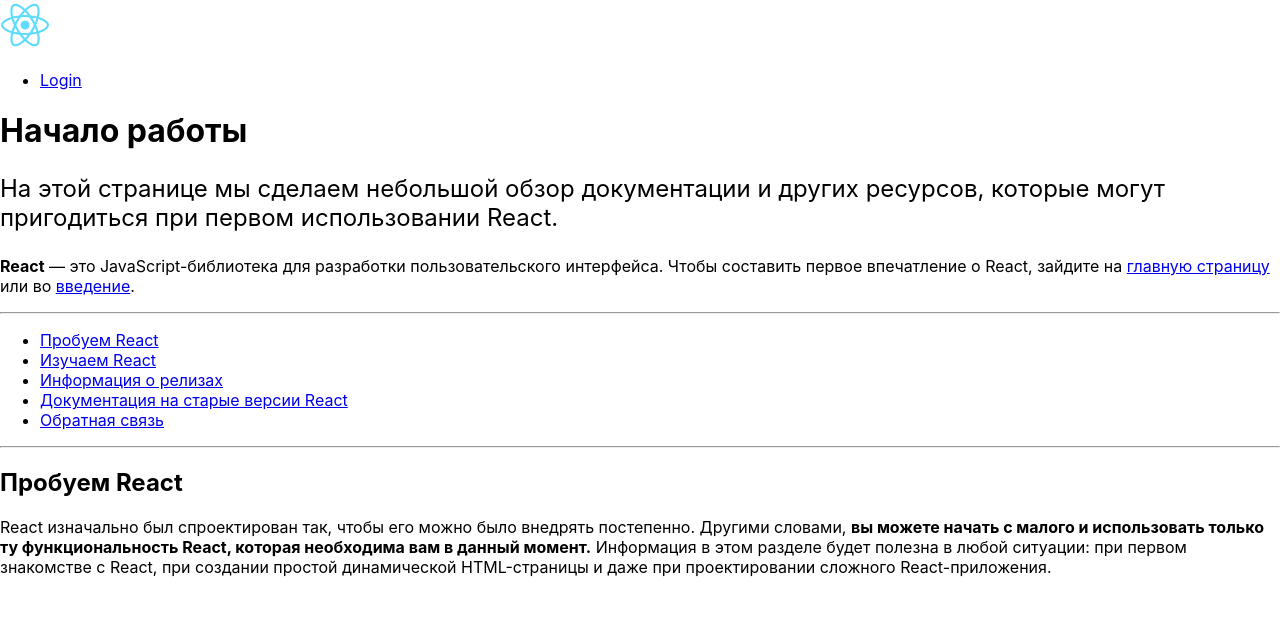
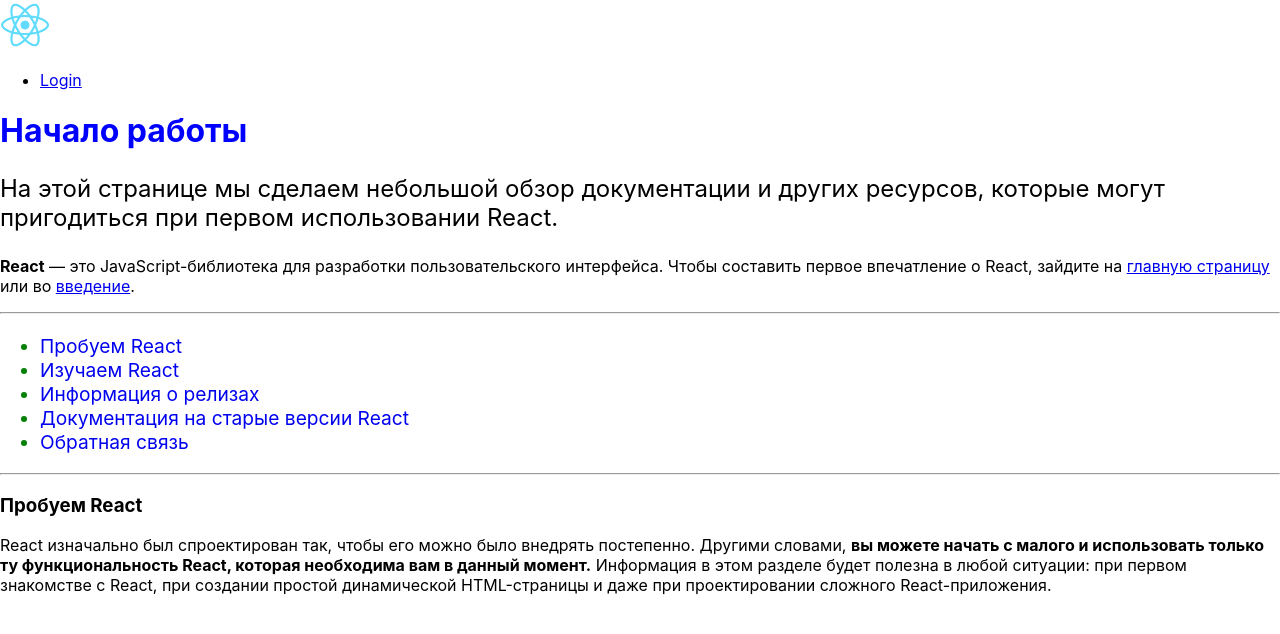
Before and after one commit to fd-freshjs/react-main, a React (Create React App) app: page /docs in a window 1280 px wide. Shown: the top 634 px of the page. Built offline with nearby package versions, Linux system fonts and the light colour scheme.

Commit message:
Add sass, classnames, css modules

```diff
--- a/package.json
+++ b/package.json
@@ -6,10 +6,12 @@
     "@testing-library/jest-dom": "^5.16.4",
     "@testing-library/react": "^13.1.1",
     "@testing-library/user-event": "^13.5.0",
+    "classnames": "^2.3.1",
     "react": "^18.1.0",
     "react-dom": "^18.1.0",
     "react-router-dom": "^5.3.1",
     "react-scripts": "5.0.1",
+    "sass": "^1.51.0",
     "web-vitals": "^2.1.4"
   },
   "scripts": {
--- a/src/App.jsx
+++ b/src/App.jsx
@@ -5,7 +5,7 @@
 import LoginPage from './pages/Login';
 import ProfilePage from './pages/Profile';
 import DocsPage from './pages/DocsPage';
-import './App.css';
+import './App.scss';
 
 class App extends Component {
 
--- a/src/index.js
+++ b/src/index.js
@@ -1,6 +1,6 @@
 import React from 'react';
 import ReactDOM from 'react-dom/client';
-import './index.css';
+import './index.scss';
 import App from './App';
 import reportWebVitals from './reportWebVitals';
 
--- /dev/null
+++ b/src/pages/DocsPage/DocsPage.module.scss
@@ -0,0 +1,16 @@
+.docsHeading {
+    color: blue;
+}
+
+.list {
+    list-style-type: disc;
+    font-size: larger;
+
+    li {
+        color: green;
+
+        a {
+            text-decoration: none;
+        }
+    }
+}
--- a/src/pages/DocsPage/index.jsx
+++ b/src/pages/DocsPage/index.jsx
@@ -1,10 +1,12 @@
-import React from 'react'
+import React from 'react';
 import { Link } from 'react-router-dom';
+import cx from 'classnames';
+import classNames from './DocsPage.module.scss';
 
-function DocsPage() {
+function DocsPage(props) {
   return (
     <div>
-        <h1>
+        <h1 className={classNames.docsHeading}>
             Начало работы
         </h1>
         <p className="mainDescription">На этой странице мы сделаем небольшой обзор документации и других ресурсов, которые могут пригодиться при первом использовании React.</p>
@@ -12,7 +14,7 @@
 
         <hr />
 
-        <ul>
+        <ul className={cx(classNames.list, { [classNames.special]: props.verdict })}>
             <li><a href="https://ru.reactjs.org/">Пробуем React</a></li>
             <li><a href="https://ru.reactjs.org/">Изучаем React</a></li>
             <li><a href="https://ru.reactjs.org/">Информация о релизах</a></li>
@@ -22,7 +24,7 @@
 
         <hr />
 
-        <h2>Пробуем React</h2>
+        <h3>Пробуем React</h3>
         <p>React изначально был спроектирован так, чтобы его можно было внедрять постепенно. Другими словами, <b>вы можете начать с малого и использовать только ту функциональность React, которая необходима вам в данный момент.</b> Информация в этом разделе будет полезна в любой ситуации: при первом знакомстве с React, при создании простой динамической HTML-страницы и даже при проектировании сложного React-приложения.</p>
     </div>
   )
```
Also changed, not shown: src/App.scss (renamed from src/App.css), src/index.scss (renamed from src/index.css), 1 other file (tests, documents, lock files or other folders).
